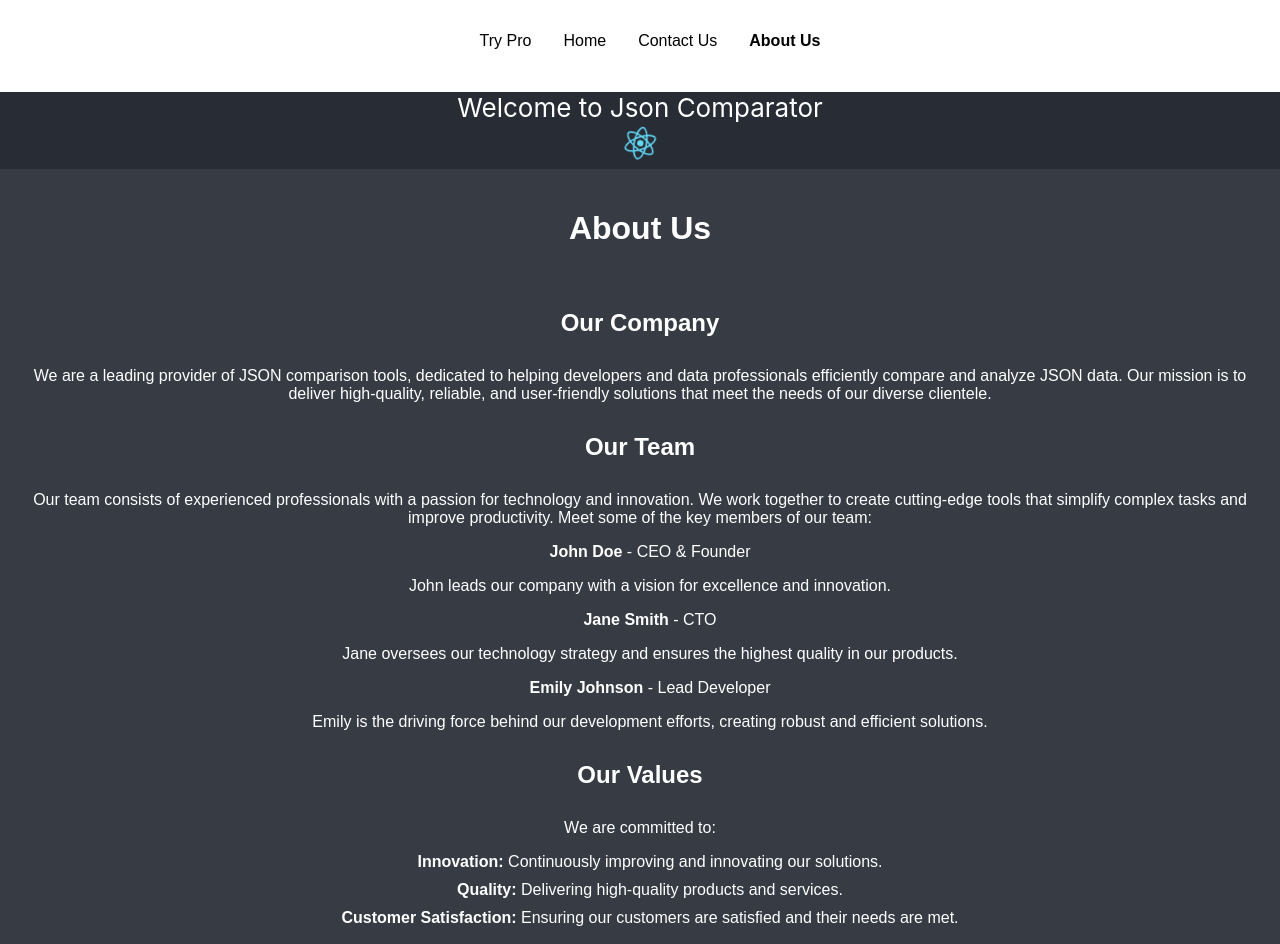
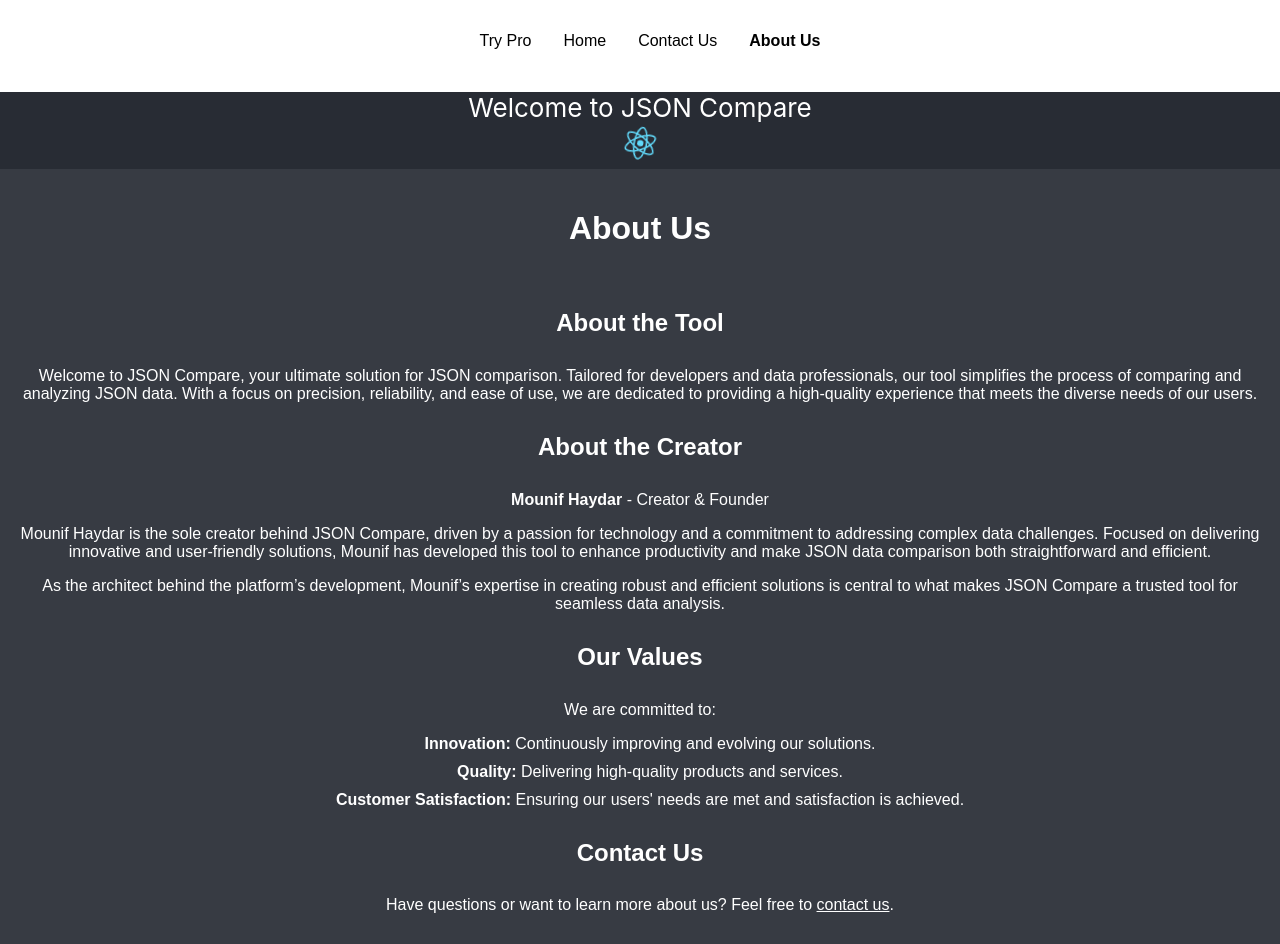
Before and after one commit to mounifhaydar/react-js, a React (Create React App) app: page /about in a window 1280 px wide. Shown: the top 944 px of the page. Built offline with nearby package versions, Linux system fonts and the light colour scheme.

Commit message:
add actions on compare, update about

```diff
--- a/src/App.js
+++ b/src/App.js
@@ -6,9 +6,10 @@ import Navigator from './nav/Navigator';
 import ReactDOM from 'react-dom';
 import backgroundJson from './assets/images/backgrounds/json-background.jpg';
 import { Outlet } from "react-router-dom";
+import { APP_CONSTANTS } from './constants';
 
 const displayHellow = () => {
-  return 'Welcome to Json Comparator'
+  return 'Welcome to ' +APP_CONSTANTS.APP_NAME;
 }
 
 function App() {
@@ -44,7 +45,7 @@ const menuItems = mainMenu.map((item, i) => ({
 }));
 
 const [firstItem, secondItem]=[mainMenu[0][0], mainMenu[1][0]];
-console.log("first Item" + firstItem);
+//console.log("first Item" + firstItem);
 
 function GlobalNav(props){
   return(
@@ -71,7 +72,7 @@ function Footer(props){
   </div>
     <a
       className="App-link"
-      href=""
+      href="/"
       target="_parent"
       rel="noopener noreferrer"
     >
--- a/src/components/AboutUs.js
+++ b/src/components/AboutUs.js
@@ -17,30 +17,20 @@ export function AboutUs () {
         <h1>About Us</h1>
       </header>
       <section className="company-info">
-        <h2>Our Company</h2>
+        <h2>About the Tool</h2>
         <p>
-          We are a leading provider of JSON comparison tools, dedicated to helping developers and data professionals efficiently compare and analyze JSON data. Our mission is to deliver high-quality, reliable, and user-friendly solutions that meet the needs of our diverse clientele.
+        Welcome to JSON Compare, your ultimate solution for JSON comparison. Tailored for developers and data professionals, our tool simplifies the process of comparing and analyzing JSON data. With a focus on precision, reliability, and ease of use, we are dedicated to providing a high-quality experience that meets the diverse needs of our users.
         </p>
       </section>
       <section className="our-team">
-        <h2>Our Team</h2>
+        <h2>About the Creator</h2>
+        <strong>Mounif Haydar</strong> - Creator & Founder
         <p>
-          Our team consists of experienced professionals with a passion for technology and innovation. We work together to create cutting-edge tools that simplify complex tasks and improve productivity. Meet some of the key members of our team:
+        Mounif Haydar is the sole creator behind JSON Compare, driven by a passion for technology and a commitment to addressing complex data challenges. Focused on delivering innovative and user-friendly solutions, Mounif has developed this tool to enhance productivity and make JSON data comparison both straightforward and efficient.
         </p>
-        <ul>
-          <li>
-            <strong>John Doe</strong> - CEO & Founder
-            <p>John leads our company with a vision for excellence and innovation.</p>
-          </li>
-          <li>
-            <strong>Jane Smith</strong> - CTO
-            <p>Jane oversees our technology strategy and ensures the highest quality in our products.</p>
-          </li>
-          <li>
-            <strong>Emily Johnson</strong> - Lead Developer
-            <p>Emily is the driving force behind our development efforts, creating robust and efficient solutions.</p>
-          </li>
-        </ul>
+        <p>
+        As the architect behind the platform’s development, Mounif’s expertise in creating robust and efficient solutions is central to what makes JSON Compare a trusted tool for seamless data analysis.
+        </p>
       </section>
       <section className="our-values">
         <h2>Our Values</h2>
@@ -48,9 +38,9 @@ export function AboutUs () {
           We are committed to:
         </p>
         <ul>
-          <li><strong>Innovation:</strong> Continuously improving and innovating our solutions.</li>
+          <li><strong>Innovation:</strong> Continuously improving and evolving our solutions.</li>
           <li><strong>Quality:</strong> Delivering high-quality products and services.</li>
-          <li><strong>Customer Satisfaction:</strong> Ensuring our customers are satisfied and their needs are met.</li>
+          <li><strong>Customer Satisfaction:</strong> Ensuring our users' needs are met and satisfaction is achieved.</li>
         </ul>
       </section>
       <section className="contact-info">
@@ -65,11 +55,9 @@ export function AboutUs () {
 <div>
       <div>
                 <nav>
-                    <Link to="/">Back</Link>
-                    <Link to="/about/history">history</Link>
+                    <Link to="/about/history">Our History</Link>
                 </nav>
             </div>
-            <h1>About Us</h1>
             <Outlet></Outlet>
 
         </div>
--- a/src/components/ActionBar.js
+++ b/src/components/ActionBar.js
@@ -2,9 +2,9 @@ import { useState } from "react";
 import './ActionBar.css';
 const ActionBar = (props) => {
     const {sLeft, sRight,onClickSwap, onClickCompare, onClickClear}=props;
-    const [bSwipe, setBSwipe] = useState(false);
-    const [bCompare, setBompare] = useState(true);
-    const [bClear, setBClear] = useState(false);
+    const [bSwap, setBSwap] = useState(true);
+    const [bCompare, setBCompare] = useState(true);
+    const [bClear, setBClear] = useState(true);
 
 
 
@@ -23,7 +23,7 @@ const ActionBar = (props) => {
     };
 
         return (<div >
-            <button disabled={!bSwipe} onClick={() => swape()}>Swape</button>
+            <button disabled={!bSwap} onClick={() => swape()}>Swape</button>
             <button disabled={!bCompare} onClick={() => compare()}>Compare</button>
             <button disabled={!bClear} onClick={() => clear()}>Clear</button>
         </div>
--- a/src/components/ContactUs.js
+++ b/src/components/ContactUs.js
@@ -1,6 +1,6 @@
 import React, { useState } from 'react';
 import './ContactUs.css'; // Assuming you have a CSS file for styling
-
+import { APP_CONSTANTS } from '../constants';
 const ContactUs = () => {
   const [formData, setFormData] = useState({
     name: '',
@@ -73,7 +73,7 @@ const ContactUs = () => {
       <section className="contact-info">
         <h2>Our Contact Information</h2>
         <p>
-          You can also reach us via email at <a href="mailto:support@example.com">support@example.com</a>.
+          You can also reach us via email at <a href={"mailto:"+ APP_CONSTANTS.SUPPORT_EMAIL}>{APP_CONSTANTS.SUPPORT_EMAIL}</a>.
         </p>
       </section>
     </div>
--- a/src/components/OurHistory.js
+++ b/src/components/OurHistory.js
@@ -1,5 +1,6 @@
 import React from 'react';
 import './OurHistory.css'; // Assuming you have a CSS file for styling
+import { APP_CONSTANTS } from '../constants';
 
 const OurHistory = () => {
   return (
@@ -10,42 +11,39 @@ const OurHistory = () => {
       <section className="intro">
         <h2>How It All Began</h2>
         <p>
-          Our journey started with a simple idea: to create tools that make working with JSON data easier and more efficient. Since then, we have grown into a leading provider of JSON comparison tools, committed to innovation and quality.
+        Our journey began with a straightforward goal: to simplify and enhance the process of working with JSON data. What started as a single idea has evolved into a leading tool for JSON comparison, driven by our commitment to innovation and quality.
         </p>
       </section>
       <section className="timeline">
         <h2>Timeline of Key Events</h2>
         <ul>
           <li>
-            <strong>2010:</strong> The inception of our company, with the vision to revolutionize data comparison.
+            <strong>2018:</strong> The inception of our project, with a vision to transform JSON data comparison.
           </li>
           <li>
-            <strong>2012:</strong> Launched our first JSON comparison tool, which was well-received by the developer community.
+            <strong>2020:</strong> Launched our initial JSON comparison tool, focusing on real data.
           </li>
           <li>
-            <strong>2015:</strong> Expanded our product lineup to include advanced features and integrations.
+            <strong>2022:</strong> Expanded our tool's capabilities with advanced features and integrations.
           </li>
           <li>
-            <strong>2018:</strong> Reached a milestone of 1 million active users and continued to enhance our solutions.
+            <strong>2023:</strong> Achieved a milestone with over 10 million comparisons of real data, and continued to enhance our solutions.
           </li>
           <li>
-            <strong>2021:</strong> Introduced a new user interface and additional features based on customer feedback.
-          </li>
-          <li>
-            <strong>2024:</strong> Continues to lead the market with innovative tools and a growing community of users.
+            <strong>2024:</strong> Continues to lead with innovative tools and a growing community of users.
           </li>
         </ul>
       </section>
       <section className="our-future">
         <h2>Looking Ahead</h2>
         <p>
-          As we move forward, our goal is to continue innovating and providing the best tools for JSON data comparison. We are committed to listening to our users and adapting to their needs to stay at the forefront of technology.
+        Our commitment remains to innovate and provide the best JSON comparison tools available. We are dedicated to listening to our users and adapting to their needs to stay at the forefront of technology.
         </p>
       </section>
       <section className="contact-info">
         <h2>Contact Us</h2>
         <p>
-          For more information about our journey or to get in touch with us, please <a href="mailto:support@example.com">contact us</a>.
+          For more information about our journey or to get in touch with us, please <a href={"mailto:"+ APP_CONSTANTS.SUPPORT_EMAIL}>contact us</a>.
         </p>
       </section>
     </div>
--- a/src/components/compare/CompareMainContainer.js
+++ b/src/components/compare/CompareMainContainer.js
@@ -20,7 +20,7 @@ function CompareMainContainer(){
 
   const [leftInput, setLeftInput] = useState(null); // Use state for dynamic values
   const [rightInput, setRightInput] = useState(null); // Use state for dynamic values
-
+  const [isFirstLoad, setIsFirstLoad] = useState(false); // Track initialization
   const [compareOut, setCompareOut]=useState(null);
 
   const [loading, setLoading] = useState(false); // State to track loading
@@ -47,11 +47,19 @@ function CompareMainContainer(){
 
   //initialize the form
 useEffect(() => {
-  setLeftInput(JSON.stringify(JSON_EXAMPLE_LEFT, null, 2));
-  setRightInput(JSON.stringify(JSON_EXAMPLE_RIGHT, null, 2));
-  //onClickCompare();
-},[]);
+    setLeftInput(JSON.stringify(JSON_EXAMPLE_LEFT, null, 2));
+    setRightInput(JSON.stringify(JSON_EXAMPLE_RIGHT, null, 2));
+    // Mark as initialized once inputs are set
+    setIsFirstLoad(true);
+},[]);// Run only once on component load
 
+// Use this effect to call onClickCompare after both states are updated
+useEffect(() => {
+  if (isFirstLoad) {
+    setIsFirstLoad(false);
+    onClickCompare();
+  }
+}, [leftInput, rightInput]); // Trigger only when inputs are updated and initialized
 
 const fetchData = async (jsonString) => {
   try {
@@ -65,7 +73,6 @@ const fetchData = async (jsonString) => {
     }).then((response) => response.json())
     .then((data) => {
       setCompareOut(JSON.stringify(data, null, 2));
-      console.log(data);
     })
     .catch((error) => {
       console.error('Error fetching data:', error);
@@ -123,7 +130,28 @@ const onClickCompare = async () => {
   fetchData(jsonString);
 }
 };
-/*useEffect(() => {
+
+const onClickSwap = async () => {
+  // Create the JSON object
+    const tmp = leftInput;
+    setLeftInput(rightInput);
+    setRightInput(leftInput);
+};
+
+const onClickClear = async () => {
+  clear();
+};
+
+const clear = async () => {
+  // Create the JSON object
+    setLeftInput("{}");
+    setRightInput("{}");
+    setCompareOut(null);
+};
+
+/*
+//on change
+useEffect(() => {
   onClickCompare();
  if(leftInput && rightInput && validateJson(leftInput) && validateJson(rightInput)){
 
@@ -168,7 +196,7 @@ fetchData(jsonString);
         </div>
         </div>
         <div id="actionBar" className="actionBar">
-          <ActionBar onClickSwap={(v) => alert(v)} onClickCompare={(v) => onClickCompare()} onClickClear={(v) => alert(v)}></ActionBar>
+          <ActionBar onClickSwap={onClickSwap} onClickCompare={onClickCompare} onClickClear={onClickClear}></ActionBar>
         </div>
         <div ref={resultRef} className="mainCompareResult">
 
--- a/src/components/compare/CompareResult.js
+++ b/src/components/compare/CompareResult.js
@@ -12,8 +12,8 @@ function CompareResult(props) {
   try {
     data = JSON.parse(compareResultValue);
   } catch (error) {
-    console.error('Failed to parse JSON:', error);
-    console.log(compareResultValue);
+    //console.error('Failed to parse JSON:', error);
+    //console.log(compareResultValue);
     data = {}; // Default to an empty object if parsing fails
   }
 
@@ -24,6 +24,11 @@ function CompareResult(props) {
   const diffSetString = JSON.stringify(diffSet, null, 2);
 // Convert boolean to a readable string
 const noDiffString = noDiff ? 'Yes' : 'No';
+
+  //initialize the form
+  // useEffect(() => {
+
+  // },[]);
 
   const handleClick = (e) => {
     console.log("result clicked");
@@ -50,7 +55,7 @@ const noDiffString = noDiff ? 'Yes' : 'No';
     <div className="diffState">
             <h3 style={{ color: 'red' }}>diffCounter: {diffCounter}</h3>
             <h3 style={{ color: 'green' }}>equalCounter: {equalCounter}</h3>
-            <h3>noDiff: {noDiffString}</h3>
+            <h3>is JSON match: {noDiffString}</h3>
         </div>
   </div>);
 
--- a/src/constants/appConstants.js
+++ b/src/constants/appConstants.js
@@ -1,5 +1,5 @@
 export const APP_CONSTANTS = {
-    APP_NAME: "JSON Comparator",
+    APP_NAME: "JSON Compare",
     VERSION: "1.0.0",
     SUPPORT_EMAIL: "mounifhaydar@gmail.com",
     OWNER_EMAIL: "mounifhaydar@gmail.com",
--- a/src/nav/Navigator.js
+++ b/src/nav/Navigator.js
@@ -11,7 +11,7 @@ function Navigator(props){
     }
 
     return <div className={style +" menu"} onClick={itemOnClick}>
-        <NavLink to={link_url} activeClassName="active"> {name}</NavLink>
+        <NavLink to={link_url} activeclassname="active"> {name}</NavLink>
     </div>
 }
 
```
